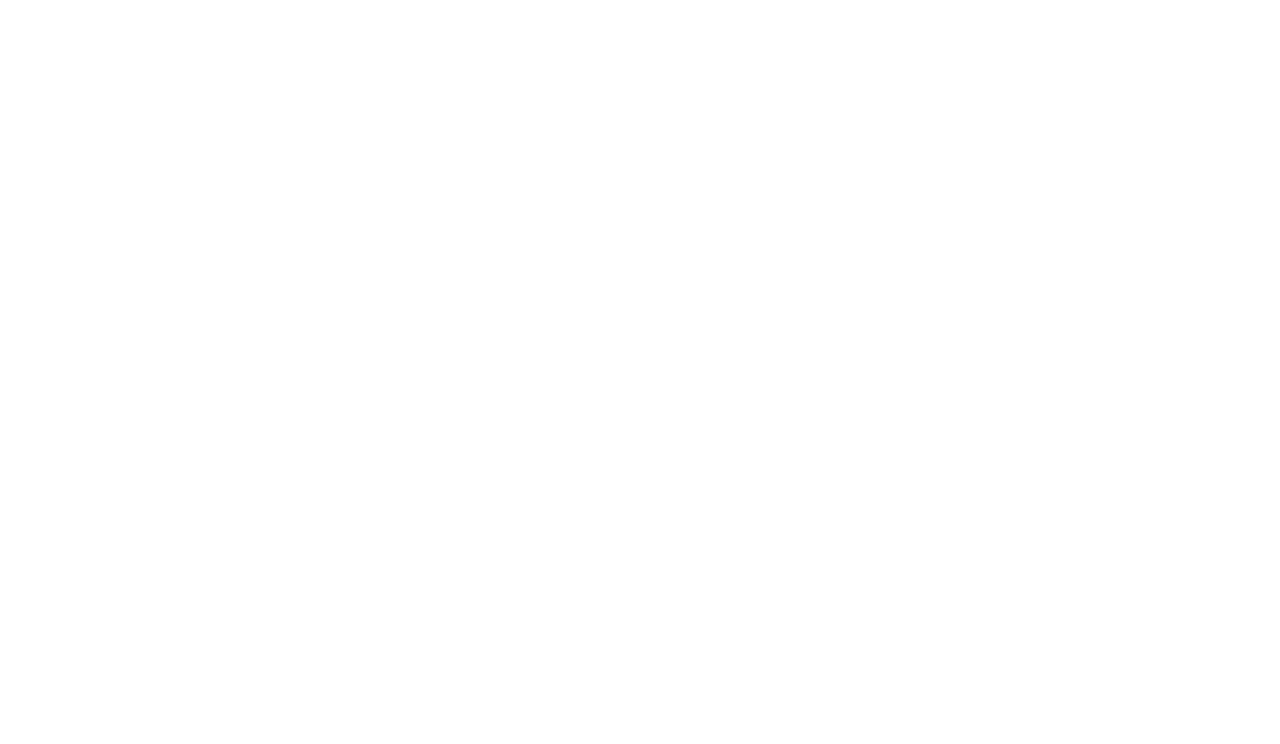
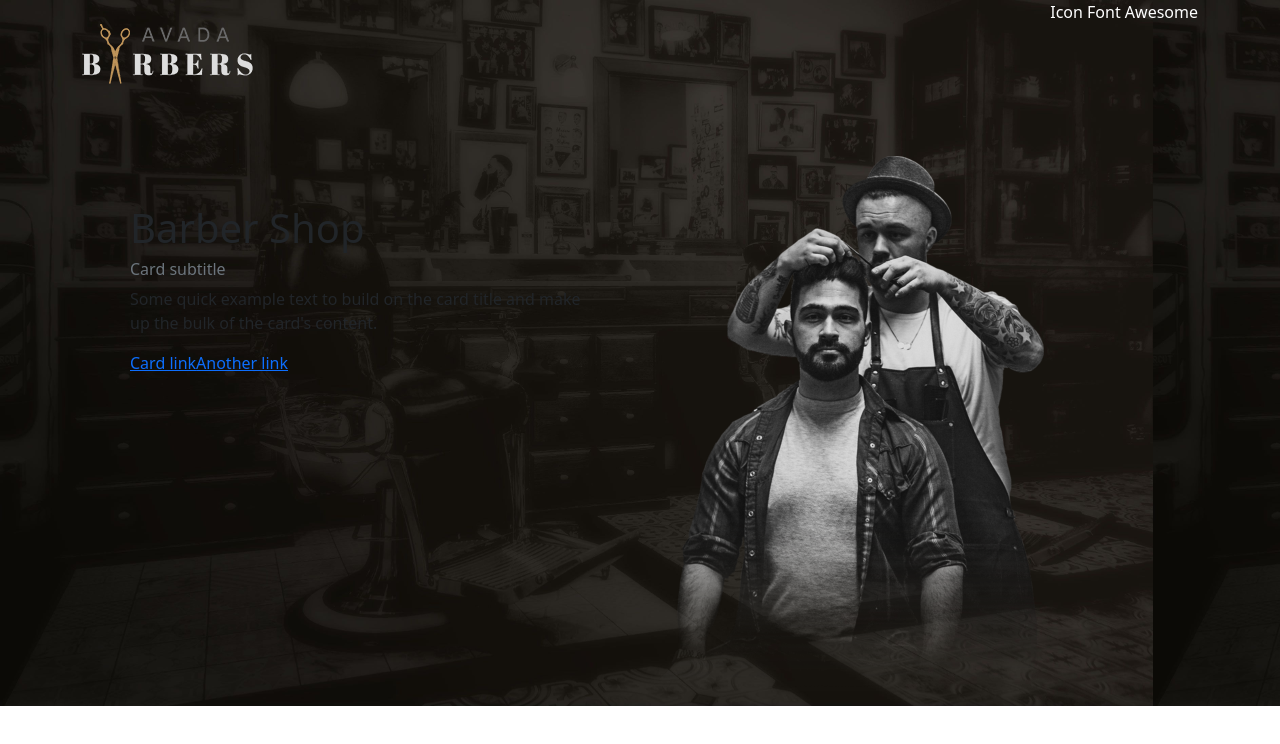
Before and after one commit to Andrearusso94/proj-html-vuejs, a Vue app: page / in a window 1280 px wide. Shown: the top 744 px of the page. Built offline with nearby package versions, Linux system fonts and the light colour scheme; the HTML template or start-up script is replaced by a standard one.

Commit message:
Add initial section Header

```diff
--- a/src/components/AppHeader.vue
+++ b/src/components/AppHeader.vue
@@ -1,11 +1,51 @@
 <script>
+import NavbarVue from './Navbar.vue';
 export default {
-    name: 'AppHeader'
+    name: 'AppHeader',
+    components: {
+        NavbarVue
+    }
 }
 </script>
 <template>
+    <header>
+        <div id="site_header" class="container-fluid">
 
+            <NavbarVue></NavbarVue>
+            <div class="container my-5">
+                <div class="row g-2">
+                    <div class="col-6">
+                        <div class="cards my-5 mx-5">
+                            <div class="cards_body">
+                                <h1>Barber Shop</h1>
+                                <h6 class="card-subtitle mb-2 text-muted">Card subtitle</h6>
+                                <p class="card-text">Some quick example text to build on the card title and make up
+                                    the bulk of the card's content.</p>
+                                <a href="#" class="card-link">Card link</a>
+                                <a href="#" class="card-link">Another link</a>
+                            </div>
+                        </div>
+
+                    </div>
+                    <div class="col-6">
+                        <img src="../assets/img/avadabarbers_hero_focalmirror-400x550.png" alt="">
+                    </div>
+
+                </div>
+            </div>
+        </div>
+
+
+    </header>
 </template>
+
+
 <style lang="scss" scoped>
 @use '../assets/partials/variables' as *;
+
+.container-fluid {
+    background-image: url(../assets/img/avadabarbers-homepage-hero-bg.jpg);
+    background-size: contain;
+
+}
 </style>
--- /dev/null
+++ b/src/components/Navbar.vue
@@ -0,0 +1,25 @@
+<script>
+export default {
+    name: 'Navbar'
+}
+</script>
+<template>
+    <nav class="my_navbar container">
+
+
+        <div class="row justify-content-between">
+            <div class="col-6 my-4"><img src="../assets/img/avadabarbers-logo-x1.png" alt=""></div>
+            <div class="col-6 icon">Icon Font Awesome</div>
+        </div>
+
+    </nav>
+
+</template>
+<style lang="scss" scoped>
+@use '../assets/partials/variables' as *;
+
+.icon {
+    text-align: end;
+    color: $primary;
+}
+</style>
```
